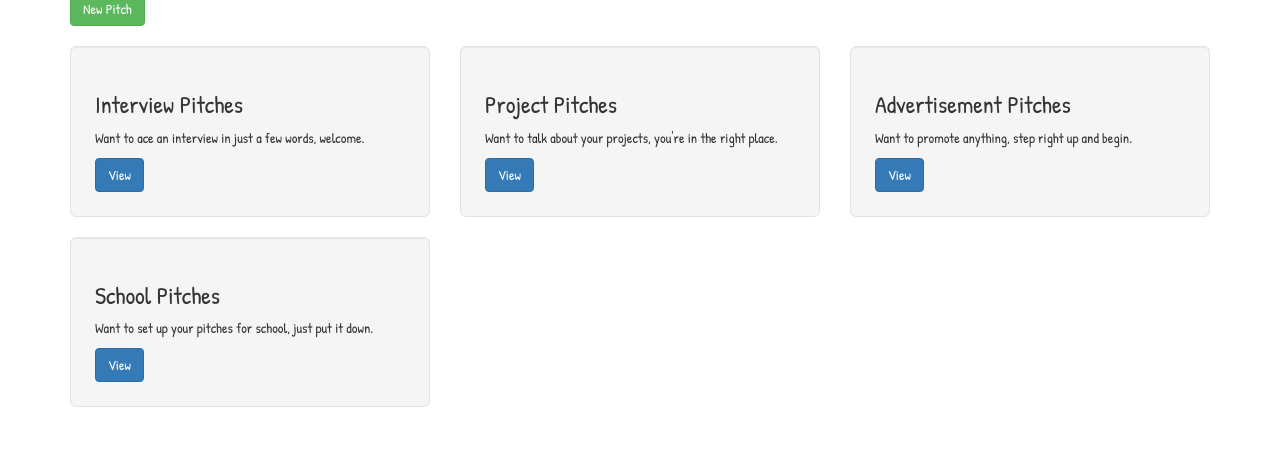
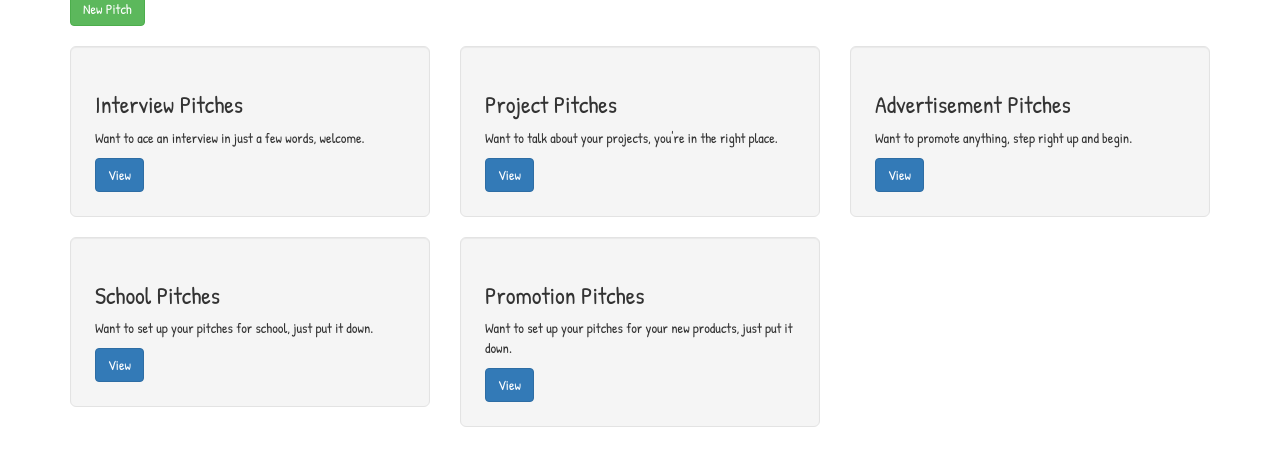
Before and after one commit to rose-okoth/sixty-seconds, a Flask app: page / in a window 1280 px wide. Shown: the part 300-766 px from the top of the page. Run offline with Flask 2, Linux system fonts and the light colour scheme; data that the repository does not hold is empty; some libraries are stand-ins or nearby versions.

Commit message:
incooperate promotion pitches in the index file

```diff
--- a/app/templates/index.html
+++ b/app/templates/index.html
@@ -50,6 +50,13 @@
                 <a href="{{url_for('main.school_pitches')}}" class="btn btn-primary -center">View</a>
             </div>
         </div>
+        <div class="col-md-4">
+            <div class="well well-lg">
+                <h3>Promotion Pitches</h3>
+                <p>Want to set up your pitches for your new products, just put it down.</p>
+                <a href="{{url_for('main.promotion_pitches')}}" class="btn btn-primary -center">View</a>
+            </div>
+        </div>
     </div>
 </div>
 {%endblock%}
```
